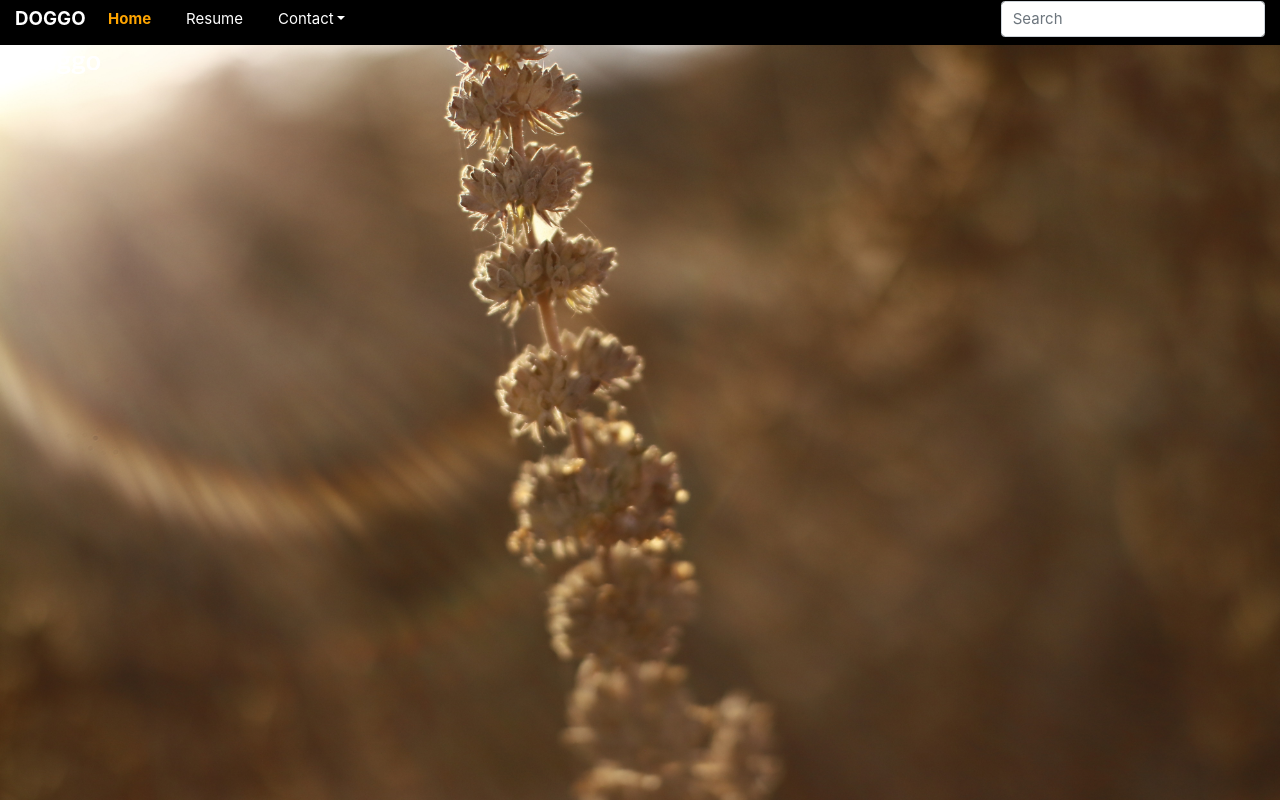
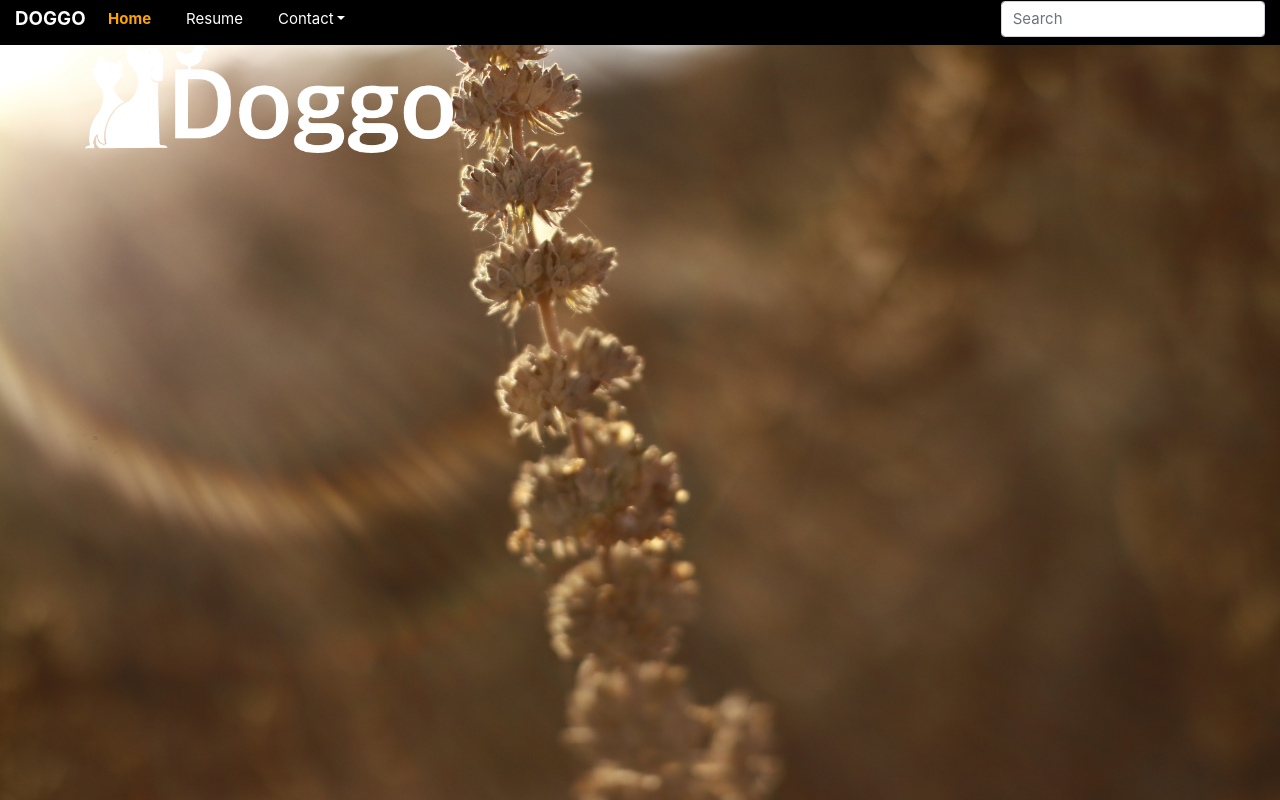
Before and after one commit to Raquel8/doggo, a plain HTML site: page assets/css/index.html in a window 1280 px wide. Drawn offline with nearby package versions, Linux system fonts and the light colour scheme; files whose address does not match are found by name.

Commit message:
itis Igotthis

```diff
--- a/assets/css/index.css
+++ b/assets/css/index.css
@@ -1,9 +1,7 @@
 /* navigation custom styling */
 body {
-    background-color: rgb(1, 56, 80);
-    background-repeat: repeat;
-    background-size: cover;
-    background-position-x: center;
+    background-color: rgb(1, 56, 80)!important;
+
 }
 .customNavBg>a.navbar-brand:hover {
     color: white
--- a/assets/css/index.html
+++ b/assets/css/index.html
@@ -58,11 +58,13 @@
         </div>
     </nav>
 <!-- description section -->
-<div class="row align-items-center customDescriptionSection">
-    <div class="col-12 col-md-4 avataCol justify-content-center">
-        <a href="contact.html">
-            <img class="Doggologo" src="/assets/images/Doggo_logo.png" height="auto" width="100">
-        </a>
+<div class="container customContainer">
+    <section class="topSection">
+        <div class="row doggoContainer">
+            <div class="col-12">
+                <a href="https://raquel8.github.io/assets/css/index.html" target="_blank"><img src="file:///Users/raquel/Desktop/doggo/assets/images/Doggo_logo.png"; class="doggo" /></a>
+            </div>
+        </div>
 
     <!--Content-->
 
```
